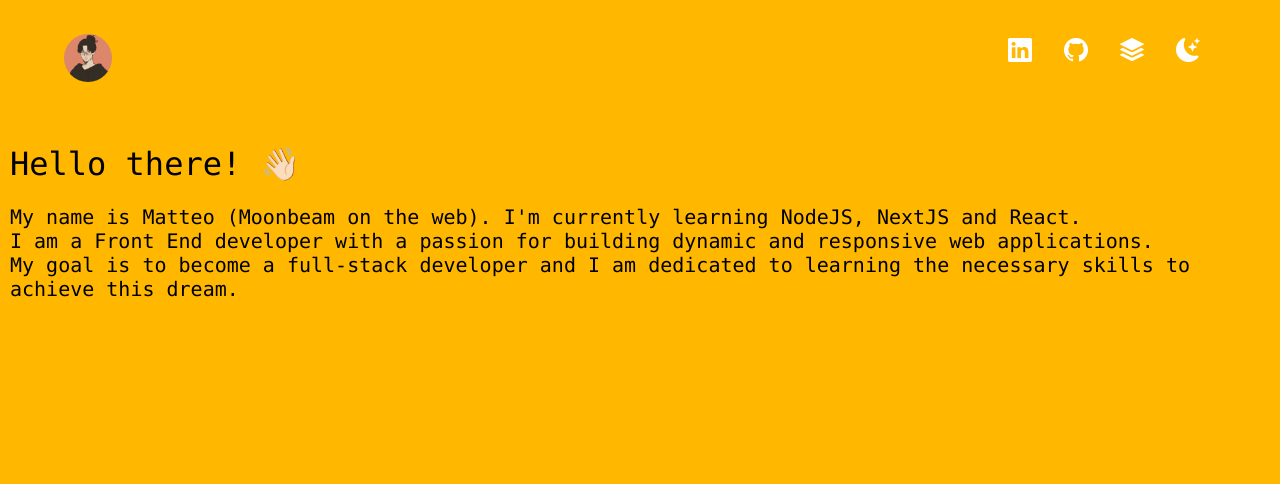
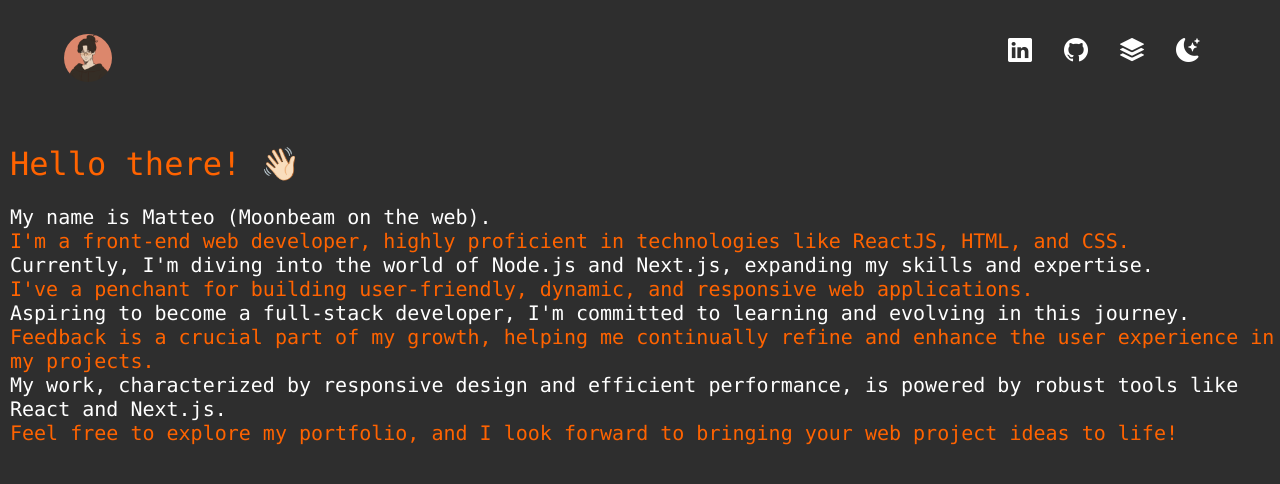
Before and after one commit to Moondevbeam/MoonWS-2.0, a React (Create React App) app: page / in a window 1280 px wide. Shown: the top 484 px of the page. Built offline with nearby package versions, Linux system fonts and the light colour scheme.

Commit message:
changed bg color and made another card

```diff
--- a/src/App.css
+++ b/src/App.css
@@ -1,5 +1,5 @@
 body{
-  background-color: #ffb700;
+  background-color: #2e2e2e;
 }
 
 .dark-mode{
--- a/src/pages/Introduction.js
+++ b/src/pages/Introduction.js
@@ -1,18 +1,24 @@
 import React from "react";
 import Navigation from "../components/navigation/Navigation";
+
 const Introduction = () =>{
     return(
         <div>
             <Navigation/>
-        <div className="phone sticky code black" style={{paddingLeft:10}}>
-            <h1>Hello there! 👋🏻</h1>
-            <h5>
-        My name is Matteo (Moonbeam on the web).
-        I'm currently learning NodeJS, NextJS and React.<br/>
-        I am a Front End developer with a passion for building dynamic and responsive web applications.<br/>
-        My goal is to become a full-stack developer and I am dedicated to learning the necessary skills to achieve this dream.</h5>
-    </div>
-    </div>
+            <div className="phone sticky code orange" style={{paddingLeft:10}}>
+                <h1>Hello there! 👋🏻</h1>
+                <h5>
+                    <span className="white">My name is Matteo (Moonbeam on the web).</span><br/>
+                    <span className="orange">I'm a front-end web developer, highly proficient in technologies like ReactJS, HTML, and CSS.</span><br/>
+                    <span className="white">Currently, I'm diving into the world of Node.js and Next.js, expanding my skills and expertise.</span><br/>
+                    <span className="orange">I've a penchant for building user-friendly, dynamic, and responsive web applications.</span><br/>
+                    <span className="white">Aspiring to become a full-stack developer, I'm committed to learning and evolving in this journey.</span><br/>
+                    <span className="orange">Feedback is a crucial part of my growth, helping me continually refine and enhance the user experience in my projects.</span><br/>
+                    <span className="white">My work, characterized by responsive design and efficient performance, is powered by robust tools like React and Next.js.</span><br/>
+                    <span className="orange">Feel free to explore my portfolio, and I look forward to bringing your web project ideas to life!</span>
+                </h5>
+            </div>
+        </div>
     )
 }
 
--- /dev/null
+++ b/src/pages/MoonProject.jsx
@@ -0,0 +1,41 @@
+import React from 'react';
+
+const MoonProject = () => {
+    return (
+        <div className='white f3 code'>
+            <h1>moonChallenge</h1>
+            <ul>
+                <li>
+                    <h3>Overview</h3>
+                    <h5>This React app is a single-page web application featuring five mini applications. It's implemented with React's State Hooks, giving an impression of a multi-page app.</h5>
+                </li>
+                <li>
+                    <h3>Array Order</h3>
+                    <h5>Function: Orders a string array alphabetically. </h5>
+                </li>
+                <li>
+                    <h3>Anagram Exercise</h3>
+                    <h5>Function: Converts two strings into arrays, rearranges them, and checks if they are anagrams. It functions reactively, updating as you type.</h5>
+                </li>
+                <li>
+                    <h3>Name Pair</h3>
+                    <h5>Function: Randomly pairs two input names. If an odd number is input, it generates a half pair.</h5>
+                </li>
+                <li>
+                    <h3>DNArrays</h3>
+                    <h5>Function: Combines multiple arrays into one, selectively choosing string data.</h5>
+                </li>
+                <li>
+                    <h3>Contact List</h3>
+                    <h5>Function: Allows management of a contact list, with features for marking favorite contacts and a search box for finding both marked and unmarked contacts.</h5>
+                </li>
+                <li>
+                    <h3>Running the App</h3>
+                    <h5>Instructions: The app can be run using various npm commands (`npm start` for development mode, `npm test` to launch the test runner, and `npm run build` to bundle and optimize the app for production). It's accessible at http://localhost:3000 for local development, reloading automatically upon code changes.</h5>
+                </li>
+            </ul>
+        </div>
+    );
+}
+
+export default MoonProject;
--- a/src/pages/Stack.js
+++ b/src/pages/Stack.js
@@ -5,7 +5,9 @@ import CardDetail from "../components/card/CardDetail";
 import WebDev from "./WebDev";
 import ResumeImg from '../components/Images/ResumeImg.jpg';
 import code from '../components/Images/code.png'
+import code1 from '../components/Images/code1.png'
 import MoonWSPage from "./MoonWSPage";
+import MoonProject from "./MoonProject";
 
 const Stack = () => {
     const [activeCard, setActiveCard] = useState(null);
@@ -13,6 +15,7 @@ const Stack = () => {
     const cards = [
       { imgSrc: ResumeImg, title: <WebDev/>, cardTitle:"Resume"},
       { imgSrc: code, title: <MoonWSPage/>, cardTitle:"This Website!" },
+      { imgSrc: code1, title: <MoonProject/>, cardTitle:"MoonChallenge" },
       // Aggiungi altri dati delle carte se necessario
     ];
 
```
Also changed, not shown: src/components/Images/code1.png (added).
